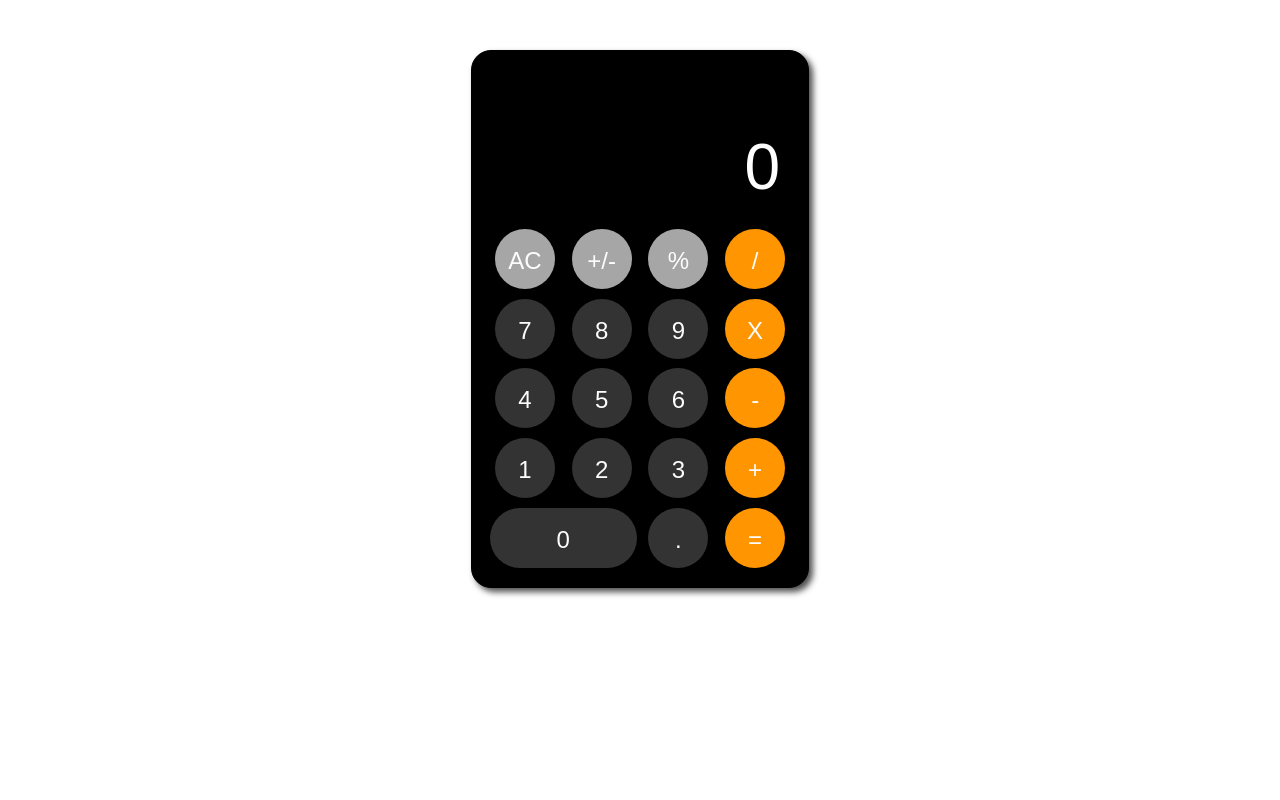
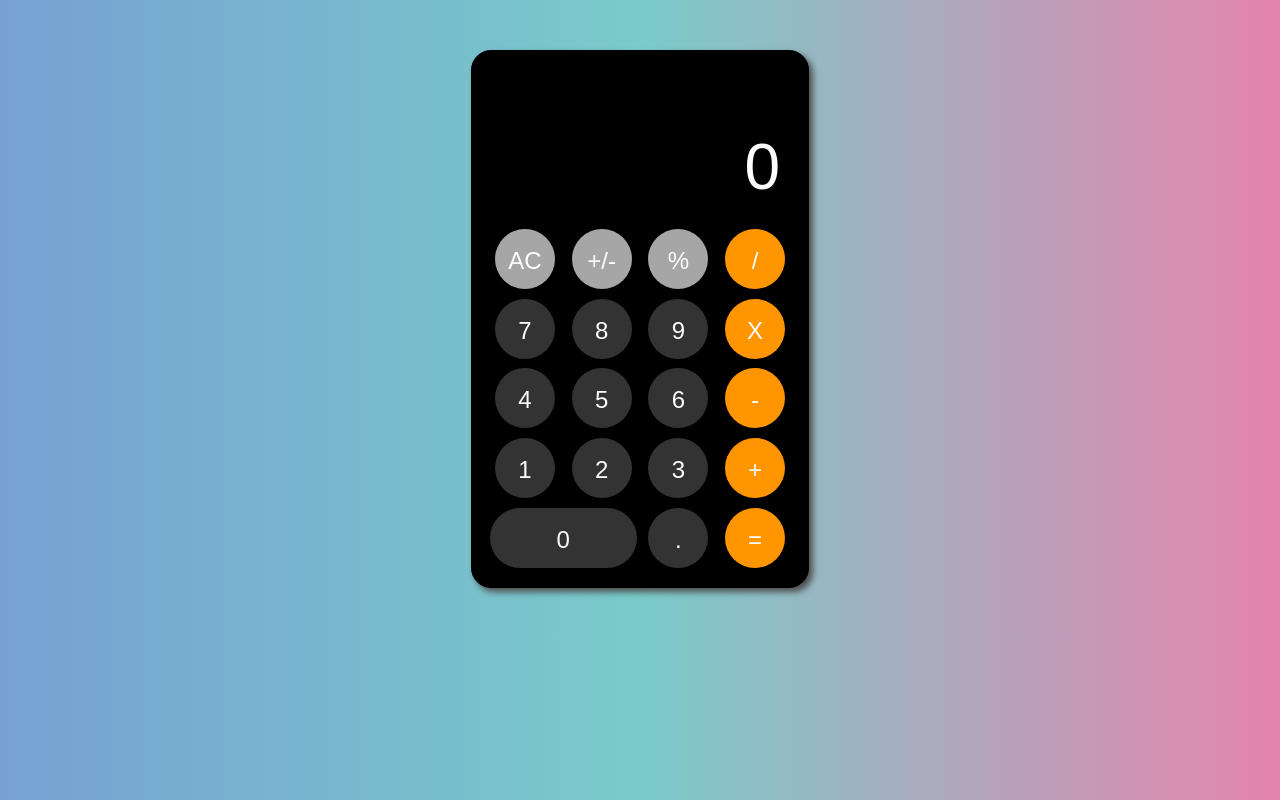
Before and after one commit to Angr-i/calculator--, a plain HTML site: page index.html in a window 1280 px wide. Drawn offline with Linux system fonts and the light colour scheme.

Commit message:
Add files via upload

```diff
--- a/calc.7812a0c2.css
+++ b/calc.7812a0c2.css
@@ -5,7 +5,11 @@
     grey #a6a6a6
     white #fdfdfd
 */
-
+body{
+    background: #77a1d3; /* fallback for old browsers */
+  background: -webkit-linear-gradient(to right, #77a1d3, #79cbca, #e684ae); /* Chrome 10-25, Safari 5.1-6 */
+  background: linear-gradient(to right, #77a1d3, #79cbca, #e684ae); /* W3C, IE 10+/ Edge, Firefox 16+, Chrome 26+, Opera 12+, Safari 7+ */
+}
 
 .calc {
     width: 300px;
```
Also changed, not shown: 2 other files.
